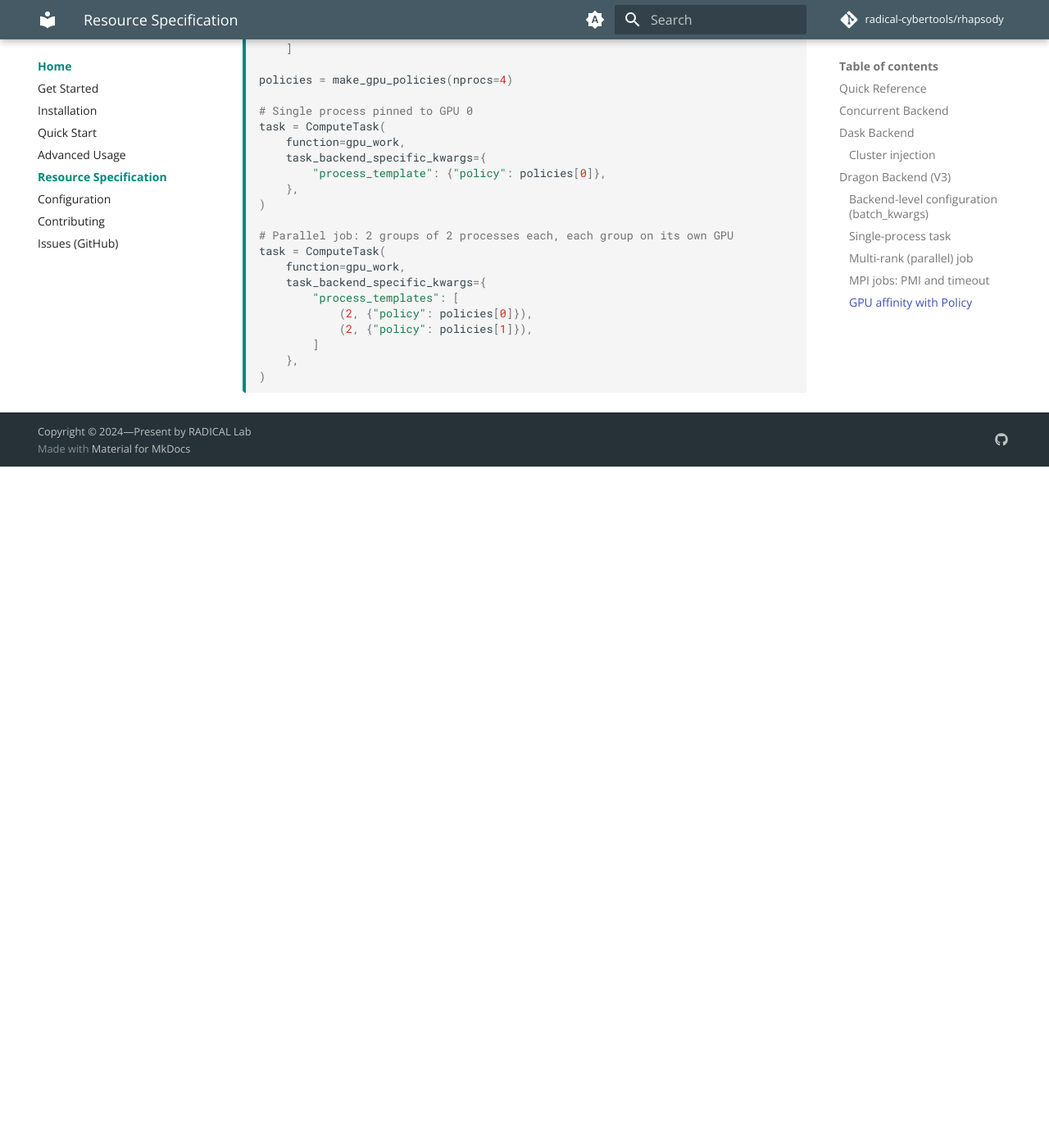
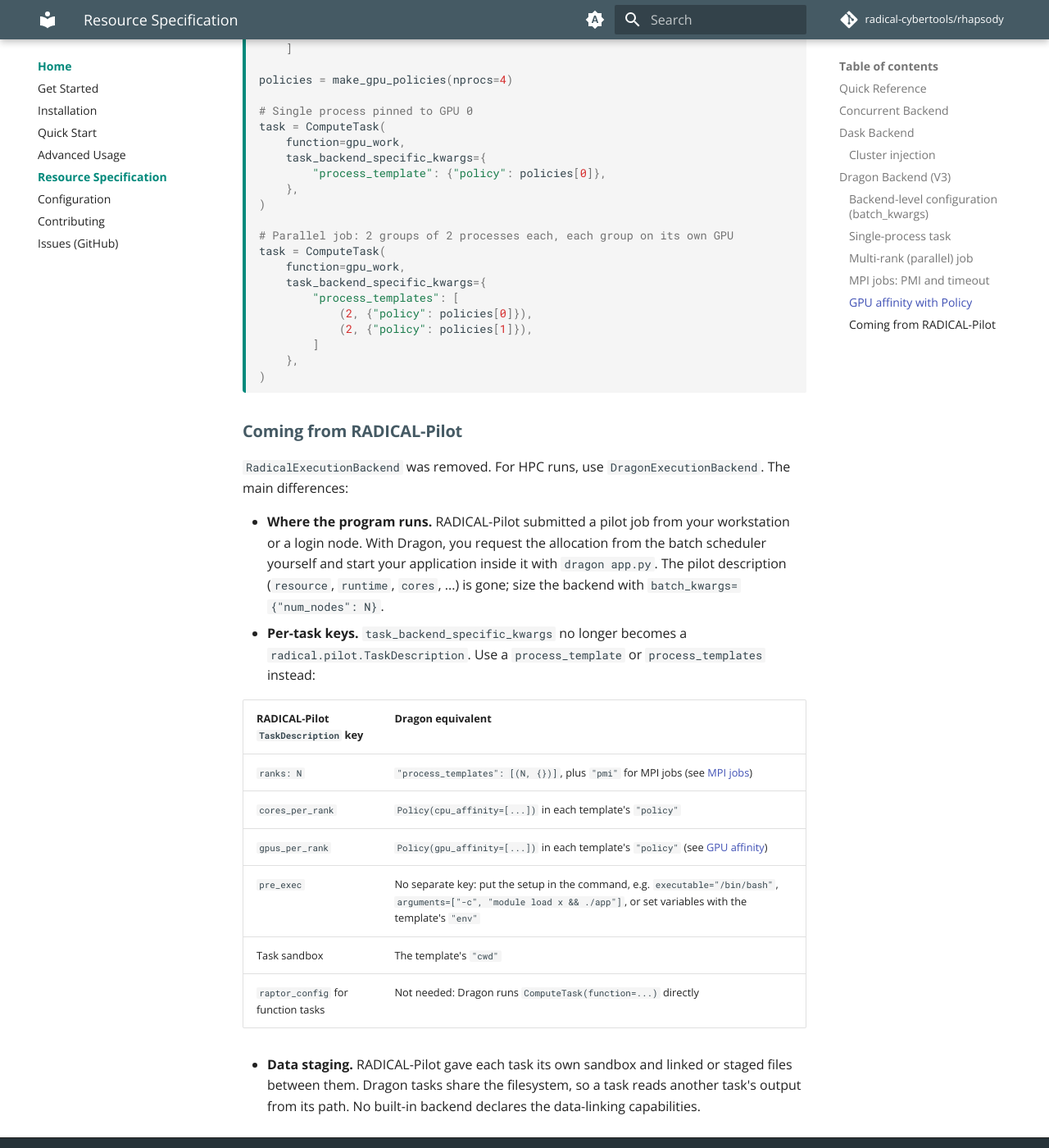
Before and after one commit to radical-cybertools/rhapsody, an MkDocs documentation site: the page built from docs/getting-started/resource-specification.md, in a window 1280 px wide and 1400 px high, scrolled down 7989 px. Shown: the whole window at 82% size. Built offline with MkDocs 1.6.1 and Material for MkDocs 9.7.7, drawn with Linux system fonts in a browser that asks for light colours; comment, search, counter and statistics services are not loaded; before the commit the page ends 8558 px from its top, so only the background shows below that.

Commit message:
Label the RP removal BEHAVIOUR CHANGE; add a RADICAL-Pilot to Dragon migration note
- CHANGELOG: use the BEHAVIOUR CHANGE label the other entries use, and
  point to the migration note
- resource-specification.md: "Coming from RADICAL-Pilot" maps the pilot
  description and the TaskDescription keys (ranks, cores_per_rank,
  gpus_per_rank, pre_exec, sandbox, raptor_config) to Dragon, and explains
  that data staging is replaced by the shared filesystem

````diff
--- a/docs/getting-started/resource-specification.md
+++ b/docs/getting-started/resource-specification.md
@@ -351,3 +351,29 @@ task = ComputeTask(
     },
 )
 ```
+
+### Coming from RADICAL-Pilot
+
+`RadicalExecutionBackend` was removed. For HPC runs, use `DragonExecutionBackend`. The main
+differences:
+
+- **Where the program runs.** RADICAL-Pilot submitted a pilot job from your workstation or a
+  login node. With Dragon, you request the allocation from the batch scheduler yourself and
+  start your application inside it with `dragon app.py`. The pilot description
+  (`resource`, `runtime`, `cores`, ...) is gone; size the backend with
+  `batch_kwargs={"num_nodes": N}`.
+- **Per-task keys.** `task_backend_specific_kwargs` no longer becomes a
+  `radical.pilot.TaskDescription`. Use a `process_template` or `process_templates` instead:
+
+| RADICAL-Pilot `TaskDescription` key | Dragon equivalent |
+|---|---|
+| `ranks: N` | `"process_templates": [(N, {})]`, plus `"pmi"` for MPI jobs (see [MPI jobs](#mpi-jobs-pmi-and-timeout)) |
+| `cores_per_rank` | `Policy(cpu_affinity=[...])` in each template's `"policy"` |
+| `gpus_per_rank` | `Policy(gpu_affinity=[...])` in each template's `"policy"` (see [GPU affinity](#gpu-affinity-with-policy)) |
+| `pre_exec` | No separate key: put the setup in the command, e.g. `executable="/bin/bash"`, `arguments=["-c", "module load x && ./app"]`, or set variables with the template's `"env"` |
+| Task sandbox | The template's `"cwd"` |
+| `raptor_config` for function tasks | Not needed: Dragon runs `ComputeTask(function=...)` directly |
+
+- **Data staging.** RADICAL-Pilot gave each task its own sandbox and linked or staged files
+  between them. Dragon tasks share the filesystem, so a task reads another task's output
+  from its path. No built-in backend declares the data-linking capabilities.
````
Also changed, not shown: CHANGELOG.md (+6 -5 lines).
